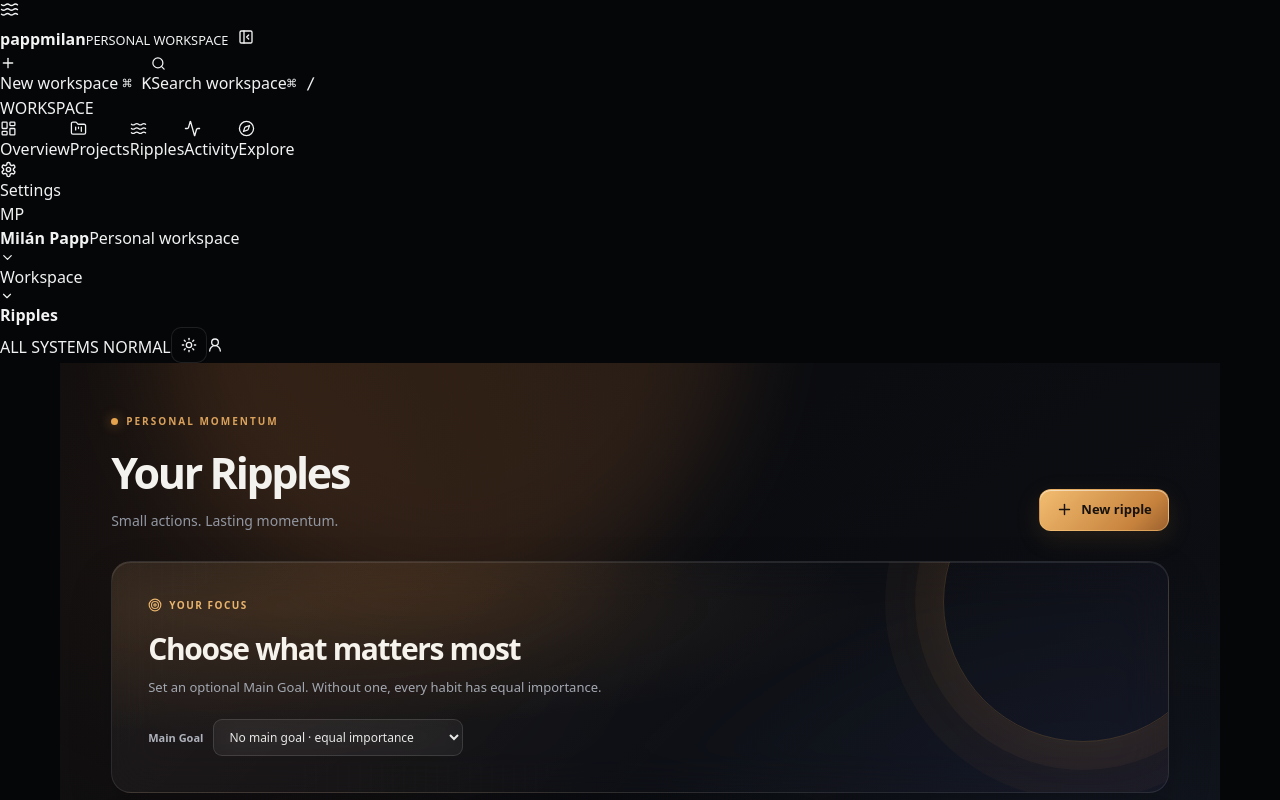
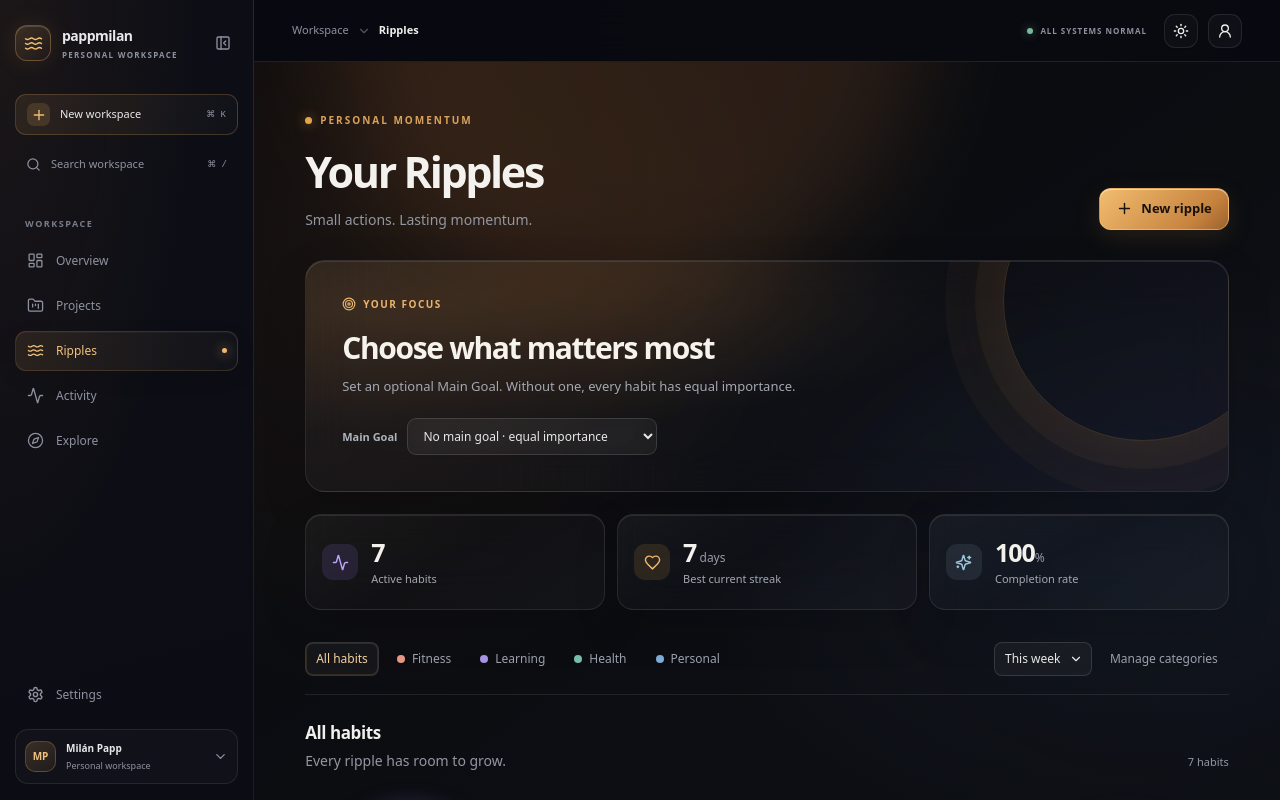
Before and after one commit to papp-milan/dashboard, a React (Vite) app: page / in a window 1280 px wide. Shown: the top 800 px of the page. Built offline with nearby package versions, Linux system fonts and the light colour scheme.

Commit message:
release: promote fluid glass data redesign

```diff
--- a/src/index.css
+++ b/src/index.css
@@ -4,55 +4,55 @@
 
 :root {
   color-scheme: light;
-  --background: oklch(0.985 0 0);
-  --foreground: oklch(0.16 0 0);
-  --card: oklch(1 0 0);
-  --card-foreground: oklch(0.16 0 0);
-  --popover: oklch(1 0 0);
-  --popover-foreground: oklch(0.16 0 0);
-  --primary: oklch(0.22 0 0);
-  --primary-foreground: oklch(0.98 0 0);
-  --secondary: oklch(0.95 0 0);
-  --secondary-foreground: oklch(0.22 0 0);
-  --muted: oklch(0.95 0 0);
-  --muted-foreground: oklch(0.53 0 0);
-  --accent: oklch(0.95 0 0);
-  --accent-foreground: oklch(0.22 0 0);
-  --destructive: oklch(0.58 0.23 27);
-  --border: oklch(0.89 0 0);
-  --input: oklch(0.89 0 0);
-  --ring: oklch(0.65 0 0);
-  --sidebar: oklch(0.97 0 0);
-  --sidebar-foreground: oklch(0.18 0 0);
-  --sidebar-accent: oklch(0.93 0 0);
-  --sidebar-border: oklch(0.9 0 0);
-  --radius: 0.75rem;
+  --background: #f2f0ed;
+  --foreground: #191a20;
+  --card: #ffffff;
+  --card-foreground: #191a20;
+  --popover: #ffffff;
+  --popover-foreground: #191a20;
+  --primary: #a56c36;
+  --primary-foreground: #fffaf3;
+  --secondary: #e8e4df;
+  --secondary-foreground: #282a31;
+  --muted: #eae7e3;
+  --muted-foreground: #777983;
+  --accent: #eee5d9;
+  --accent-foreground: #282a31;
+  --destructive: #bd5361;
+  --border: #dcd8d2;
+  --input: #d7d3cd;
+  --ring: #c28b50;
+  --sidebar: #eae7e2;
+  --sidebar-foreground: #282a31;
+  --sidebar-accent: #ded9d2;
+  --sidebar-border: #d8d3cc;
+  --radius: 0.9rem;
 }
 
 .dark {
   color-scheme: dark;
-  --background: oklch(0.12 0.008 260);
-  --foreground: oklch(0.96 0 0);
-  --card: oklch(0.16 0.009 260);
-  --card-foreground: oklch(0.96 0 0);
-  --popover: oklch(0.205 0 0);
-  --popover-foreground: oklch(0.96 0 0);
-  --primary: oklch(0.78 0.12 70);
-  --primary-foreground: oklch(0.16 0.02 60);
-  --secondary: oklch(0.22 0.01 260);
-  --secondary-foreground: oklch(0.96 0 0);
-  --muted: oklch(0.25 0 0);
-  --muted-foreground: oklch(0.68 0 0);
-  --accent: oklch(0.24 0.018 65);
-  --accent-foreground: oklch(0.96 0 0);
-  --destructive: oklch(0.7 0.19 22);
-  --border: oklch(1 0 0 / 10%);
-  --input: oklch(1 0 0 / 15%);
-  --ring: oklch(0.76 0.13 72);
-  --sidebar: oklch(0.105 0.008 260);
-  --sidebar-foreground: oklch(0.94 0 0);
-  --sidebar-accent: oklch(0.22 0 0);
-  --sidebar-border: oklch(1 0 0 / 8%);
+  --background: #090a10;
+  --foreground: #f1f0ed;
+  --card: #151720;
+  --card-foreground: #f1f0ed;
+  --popover: #191b25;
+  --popover-foreground: #f1f0ed;
+  --primary: #e8ae61;
+  --primary-foreground: #1a140d;
+  --secondary: #20232e;
+  --secondary-foreground: #eeedf1;
+  --muted: #20232b;
+  --muted-foreground: #969ba8;
+  --accent: #292532;
+  --accent-foreground: #f5f1eb;
+  --destructive: #e17b83;
+  --border: #ffffff16;
+  --input: #ffffff20;
+  --ring: #e8ae61;
+  --sidebar: #0c0d14;
+  --sidebar-foreground: #e8e7eb;
+  --sidebar-accent: #1b1c26;
+  --sidebar-border: #ffffff12;
 }
 
 @theme inline {
@@ -78,10 +78,10 @@
   --color-sidebar-foreground: var(--sidebar-foreground);
   --color-sidebar-accent: var(--sidebar-accent);
   --color-sidebar-border: var(--sidebar-border);
-  --radius-sm: calc(var(--radius) - 4px);
-  --radius-md: calc(var(--radius) - 2px);
+  --radius-sm: calc(var(--radius) - 5px);
+  --radius-md: calc(var(--radius) - 3px);
   --radius-lg: var(--radius);
-  --radius-xl: calc(var(--radius) + 4px);
+  --radius-xl: calc(var(--radius) + 5px);
 }
 
 @layer base {
@@ -89,4 +89,91 @@
   html, body, #root { min-height: 100%; }
   body { @apply bg-background text-foreground; margin: 0; min-width: 320px; }
   button { @apply cursor-pointer; }
+  button:focus-visible, a:focus-visible { outline: 2px solid var(--ring); outline-offset: 3px; }
 }
+
+/* Application shell — fluid dark workspace */
+.workspace-shell {
+  --shell-line: rgba(255,255,255,.09);
+  --shell-muted: #8e929f;
+  display: flex;
+  min-height: 100svh;
+  color: var(--foreground);
+  background:
+    radial-gradient(ellipse at 72% -12%, rgba(174,111,55,.10), transparent 34rem),
+    radial-gradient(ellipse at 100% 65%, rgba(89,117,166,.08), transparent 34rem),
+    var(--background);
+}
+.workspace-sidebar {
+  position: sticky; top: 0; z-index: 30;
+  display: flex; width: 254px; height: 100svh; flex: 0 0 254px; flex-direction: column;
+  padding: 22px 15px 16px;
+  border-right: 1px solid var(--sidebar-border);
+  color: var(--sidebar-foreground);
+  background:
+    radial-gradient(ellipse at 0% 0%, rgba(174,111,55,.09), transparent 55%),
+    linear-gradient(165deg, color-mix(in srgb,var(--sidebar),#171923 10%),var(--sidebar));
+  transition: width .24s ease, flex-basis .24s ease, padding .24s ease, transform .24s ease;
+}
+.workspace-sidebar.is-closed { width: 0; flex-basis: 0; padding-left: 0; padding-right: 0; overflow: hidden; border: 0; }
+.workspace-brand-row { display:flex; align-items:center; justify-content:space-between; gap:8px; min-height:42px; margin:0 0 30px; }
+.workspace-brand { display:flex; align-items:center; gap:11px; min-width:0; color:inherit; text-decoration:none; }
+.workspace-brand-mark { display:grid; width:36px; height:36px; flex:none; place-items:center; border:1px solid #e8ae6150; border-radius:12px; color:#f2bc72; background:linear-gradient(145deg,#e8ae612b,#e8ae6108); box-shadow:0 0 24px #d68e3b20,inset 0 1px #ffffff25; }
+.workspace-brand strong { display:block; font-size:14px; letter-spacing:-.035em; }
+.workspace-brand small { display:block; margin-top:3px; color:var(--shell-muted); font-size:8px; font-weight:700; letter-spacing:.16em; }
+.workspace-sidebar-toggle { width:30px!important; height:30px!important; color:var(--shell-muted)!important; }
+.workspace-create,.workspace-search { display:flex; width:100%; height:41px; align-items:center; gap:10px; border-radius:11px; padding:0 11px; text-align:left; font-size:11px; transition:background .18s ease,border .18s ease; }
+.workspace-create { border:1px solid #e8ae6138; background:linear-gradient(110deg,#e8ae6119,#ffffff05); color:var(--sidebar-foreground); }
+.workspace-create>span { display:grid; width:23px; height:23px; place-items:center; border-radius:7px; background:#e8ae6128; color:#efbd78; }
+.workspace-create kbd,.workspace-search kbd { margin-left:auto; color:var(--shell-muted); font:9px ui-monospace,monospace; }
+.workspace-search { margin-top:9px; color:var(--shell-muted); }
+.workspace-search:hover,.workspace-create:hover { background-color:#ffffff0d; }
+.workspace-nav-group { margin-top:32px; }
+.workspace-nav-label { margin:0 0 10px 10px; color:#777d8a; font-size:9px; font-weight:750; letter-spacing:.17em; }
+.workspace-nav-group nav { display:grid; gap:5px; }
+.workspace-nav-item { position:relative; display:flex; width:100%; min-height:40px; align-items:center; gap:12px; border:1px solid transparent; border-radius:11px; padding:0 11px; color:var(--shell-muted); background:transparent; text-align:left; font-size:12px; transition:all .18s ease; }
+.workspace-nav-item:hover { color:var(--sidebar-foreground); background:#ffffff08; }
+.workspace-nav-item.active { border-color:#e8ae612b; color:#f2c17e; background:linear-gradient(100deg,#e8ae611b,#ffffff06); box-shadow:inset 0 1px #ffffff08,0 6px 20px #00000018; }
+.workspace-nav-item.active i { position:absolute; right:10px; width:5px; height:5px; border-radius:50%; background:#efb86c; box-shadow:0 0 12px #efb86c; }
+.workspace-sidebar-bottom { display:grid; gap:14px; margin-top:auto; }
+.workspace-profile { display:flex; align-items:center; gap:10px; min-width:0; padding:11px 9px; border:1px solid var(--shell-line); border-radius:13px; background:#ffffff06; }
+.workspace-avatar { display:grid; width:31px; height:31px; flex:none; place-items:center; border:1px solid #e8ae6140; border-radius:10px; color:#f0c27e; background:linear-gradient(145deg,#e8ae6130,#8a5d3c20); font-size:10px; font-weight:700; }
+.workspace-profile-copy { display:grid; min-width:0; flex:1; gap:3px; }
+.workspace-profile-copy strong { overflow:hidden; color:var(--sidebar-foreground); font-size:10px; font-weight:650; text-overflow:ellipsis; white-space:nowrap; }
+.workspace-profile-copy span { overflow:hidden; color:var(--shell-muted); font-size:9px; text-overflow:ellipsis; white-space:nowrap; }
+.workspace-profile>svg { color:var(--shell-muted); }
+.workspace-main { display:flex; min-width:0; min-height:100svh; flex:1; flex-direction:column; }
+.workspace-topbar { position:sticky; top:0; z-index:20; display:flex; min-height:62px; align-items:center; justify-content:space-between; gap:12px; padding:0 clamp(18px,3vw,38px); border-bottom:1px solid var(--shell-line); background:color-mix(in srgb,var(--background),transparent 12%); backdrop-filter:blur(22px) saturate(140%); }
+.workspace-topbar-left,.workspace-topbar-actions,.workspace-breadcrumb { display:flex; align-items:center; gap:12px; }
+.workspace-breadcrumb { gap:8px; color:var(--shell-muted); font-size:11px; }
+.workspace-breadcrumb strong { color:var(--foreground); font-weight:600; }
+.workspace-breadcrumb>svg { opacity:.55; }
+.workspace-topbar-actions { gap:10px; }
+.workspace-live-indicator { display:flex; align-items:center; gap:7px; margin-right:7px; color:var(--shell-muted); font-size:8px; font-weight:700; letter-spacing:.12em; }
+.workspace-live-indicator i { width:6px; height:6px; border-radius:50%; background:#79b99b; box-shadow:0 0 10px #79b99b99; }
+.workspace-theme-toggle { width:34px!important; height:34px!important; border-color:var(--shell-line)!important; border-radius:11px!important; color:var(--foreground)!important; background:#ffffff06!important; }
+.workspace-user-button { display:grid; width:34px; height:34px; place-items:center; border:1px solid var(--shell-line); border-radius:11px; color:var(--foreground); background:#ffffff08; }
+.workspace-open-sidebar { width:34px!important; height:34px!important; color:var(--foreground)!important; }
+.workspace-content { min-width:0; flex:1; }
+.workspace-placeholder { display:grid; min-height:70vh; align-content:center; justify-items:center; padding:40px 20px; text-align:center; }
+.workspace-placeholder-icon { display:grid; width:54px; height:54px; place-items:center; margin-bottom:20px; border:1px solid #e8ae613d; border-radius:17px; color:#e8ae61; background:#e8ae6112; }
+.workspace-overline { color:#c99b62; font-size:9px; font-weight:750; letter-spacing:.2em; }
+.workspace-placeholder h1 { margin:10px 0 6px; font-size:32px; letter-spacing:-.05em; }
+.workspace-placeholder p { color:var(--muted-foreground); font-size:13px; }
+.workspace-footer { display:flex; align-items:center; justify-content:center; gap:9px; padding:15px 20px 18px; color:var(--shell-muted); font-size:8px; letter-spacing:.14em; }
+.workspace-footer>span:first-child { color:#c99b62; font-weight:800; }
+.workspace-footer>i { width:3px; height:3px; border-radius:50%; background:#c99b62; }
+.workspace-footer-year { margin-left:10px; opacity:.6; }
+
+.light .workspace-shell { --shell-line:rgba(35,35,40,.10); --shell-muted:#777984; }
+.light .workspace-sidebar { background:linear-gradient(165deg,#eeeae4,#e7e3dd); }
+.light .workspace-topbar { background:#f2f0eddd; }
+.light .workspace-profile,.light .workspace-user-button,.light .workspace-theme-toggle { background:#ffffff70!important; }
+@media(max-width:760px) {
+  .workspace-sidebar { position:fixed; left:0; bottom:0; height:100dvh; box-shadow:20px 0 70px #0008; }
+  .workspace-sidebar.is-closed { transform:translateX(-100%); }
+  .workspace-sidebar.is-open { width:254px; flex-basis:254px; }
+  .workspace-topbar { min-height:58px; }
+  .workspace-live-indicator { display:none; }
+  .workspace-footer { font-size:7px; letter-spacing:.1em; }
+}
```
